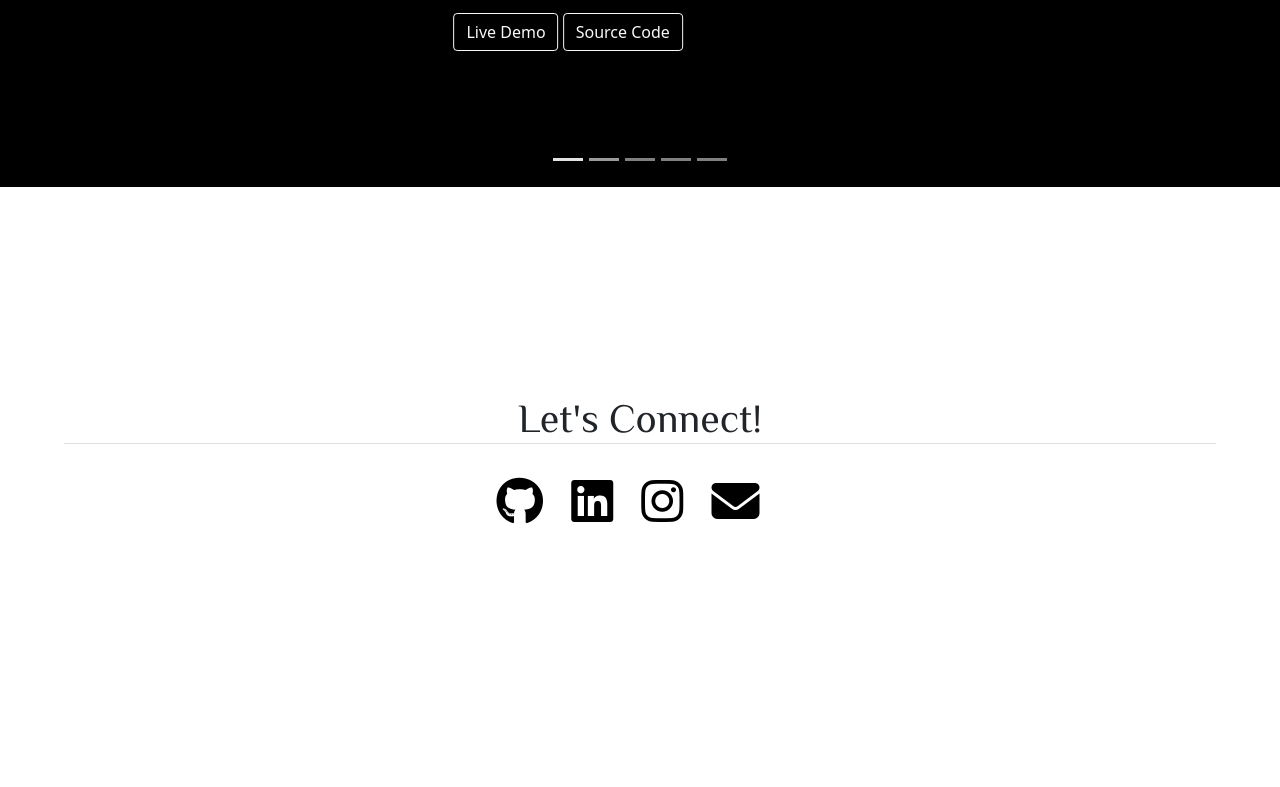
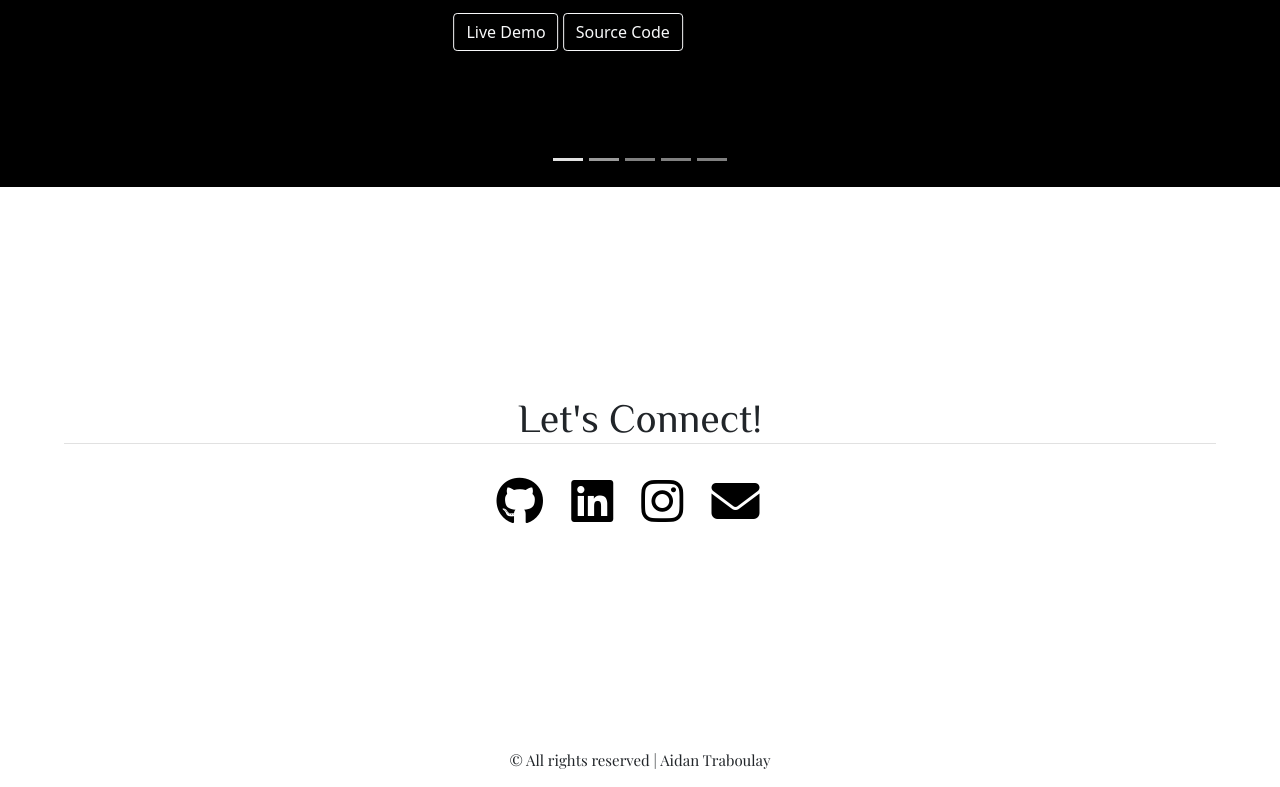
Before and after one commit to aidantrabs/PortfolioV1, a plain HTML site: page index.html in a window 1280 px wide. Shown: the part 2157-2944 px from the top of the page. Before the commit the page ends 2698 px from the top, so only its background shows below. Drawn offline with nearby package versions, Linux system fonts and the light colour scheme.

Commit message:
Add footer and copyright

```diff
--- a/index.html
+++ b/index.html
@@ -221,5 +221,18 @@
                </div>
           </div>
      </section>
+
+     <div class="spacer" style="width: 100%; height: 13em"></div>
+
+     <!--- Footer -->
+     <footer>
+          <div class="container">
+               <div class="row text-center">
+                    <p style="font-size: 15px">
+                         &#169; All rights reserved | Aidan Traboulay
+                    </p>
+               </div>
+          </div>
+     </footer>
 </body>
 </html>
```
Also changed, not shown: scripts/index.js (deleted).
